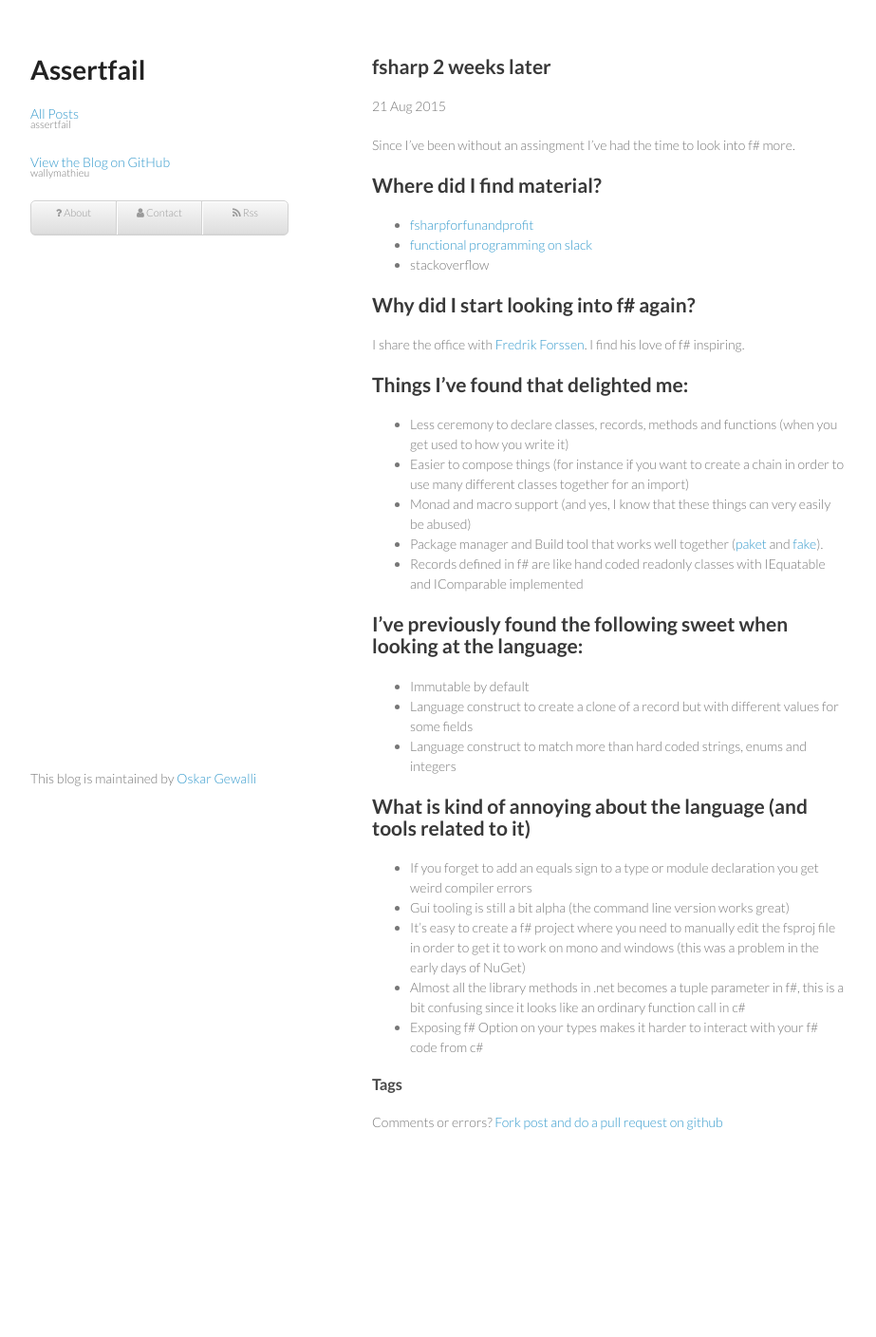
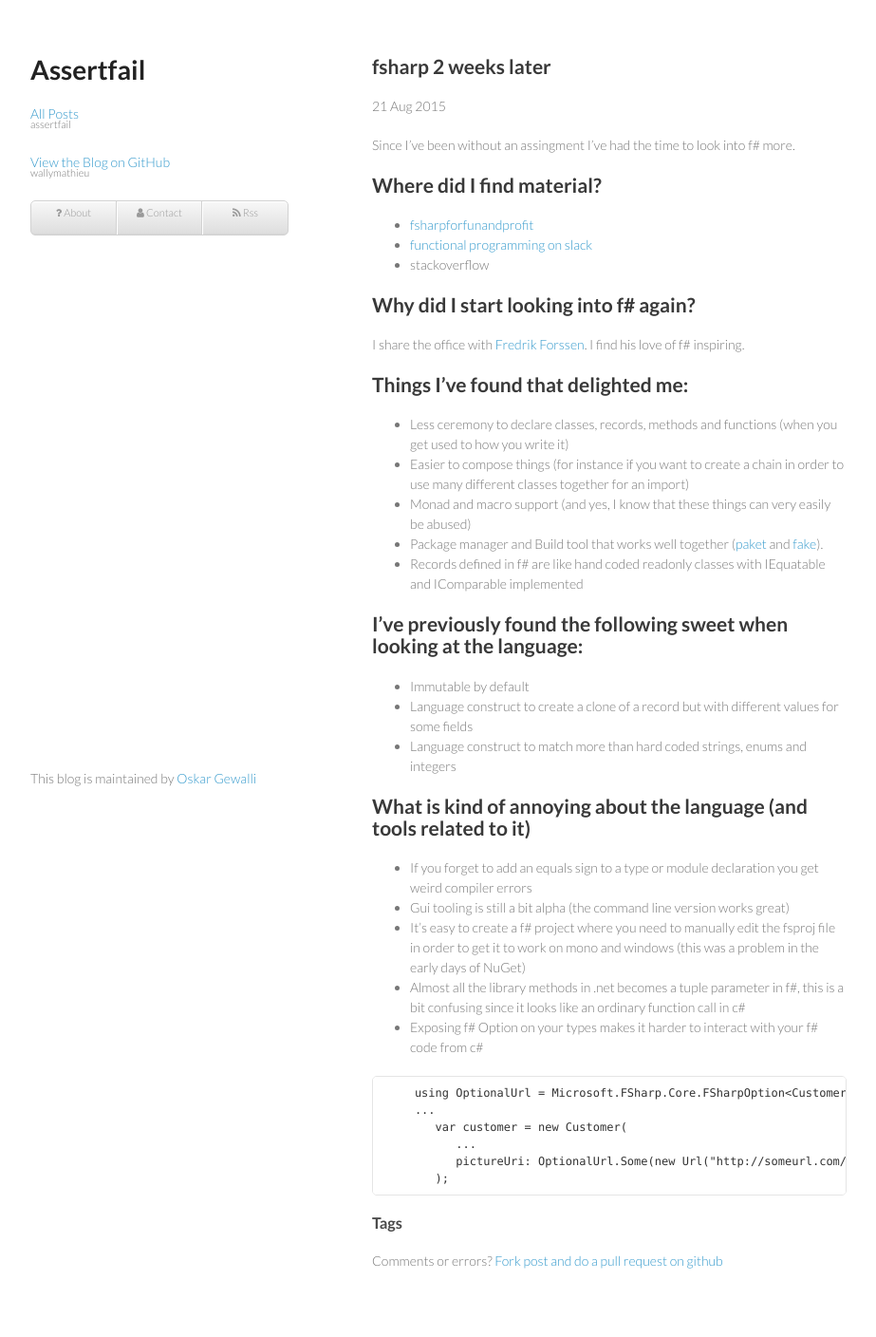
Before and after one commit to wallymathieu/assertfail, a Jekyll site: the page built from _posts/2015-08-21-fsharp-2-weeks-later.md, in a window 1280 px wide. Shown: the whole page at 95% size, without its empty margins (178-1101 px from the left). Built offline with Jekyll 4.4.1, drawn with Linux system fonts in a browser that asks for light colours; nearby versions of some CDN libraries; Markdown is read by kramdown in place of the engine named in the settings; before the commit the page ends 1262 px from its top, so only the background shows below that.

Commit message:
How it looks when you interact with opton type

````diff
--- a/_posts/2015-08-21-fsharp-2-weeks-later.md
+++ b/_posts/2015-08-21-fsharp-2-weeks-later.md
@@ -37,3 +37,12 @@ Since I've been without an assingment I've had the time to look into f# more.
  - It's easy to create a f# project where you need to manually edit the fsproj file in order to get it to work on mono and windows (this was a problem in the early days of NuGet)
  - Almost all the library methods in .net becomes a tuple parameter in f#, this is a bit confusing since it looks like an ordinary function call in c#
  - Exposing f# Option on your types makes it harder to interact with your f# code from c#
+
+```
+    using OptionalUrl = Microsoft.FSharp.Core.FSharpOption<Customers.Url>;
+    ...
+       var customer = new Customer(
+          ...
+          pictureUri: OptionalUrl.Some(new Url("http://someurl.com/something?some=asd"))
+       );
+```
````
